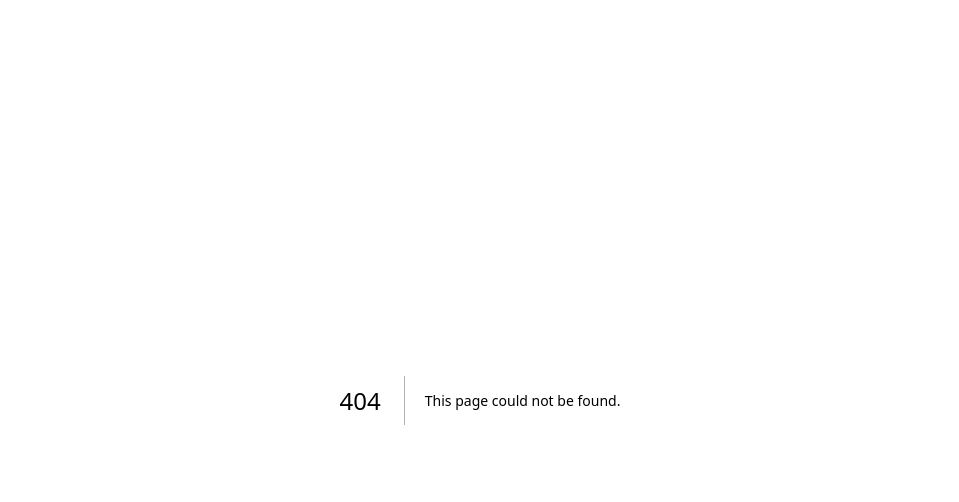
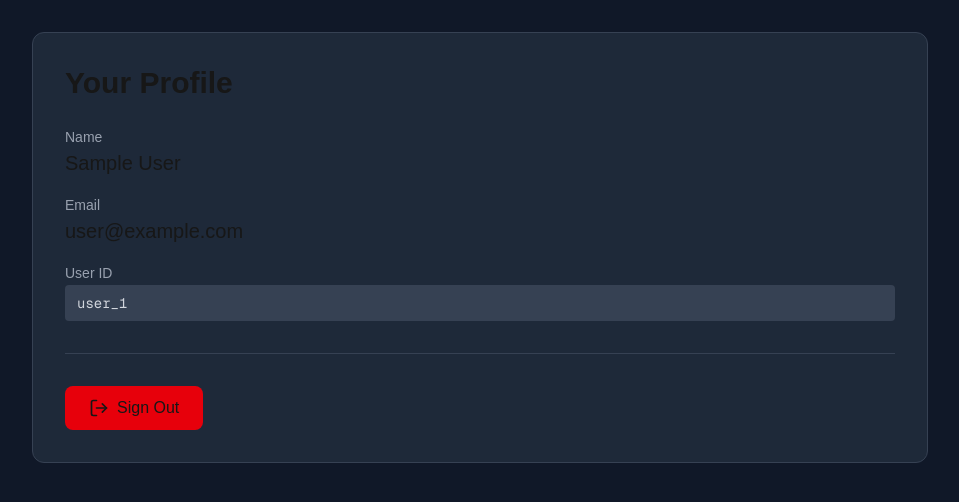
Before and after one commit to AurelGolemi/Auth-UI, a Next.js app: page /profile in a window 1280 px wide. Before the commit this address had no page. Shown: the top 502 px of the page, without its empty margins (160-1119 px from the left). Built offline with nearby package versions, Linux system fonts and the light colour scheme; no server answers; sample sign-in values are in the browser's storage.

Commit message:
We are close to making a production-ready Auth-UI

```diff
--- a/app/api/auth/[...nextAuth]/route.ts
+++ b/app/api/auth/[...nextAuth]/route.ts
@@ -1,5 +1,5 @@
-import NextAuth from 'next-auth';
-import { authOptions } from '@/app/lib/auth';
+import NextAuth from "next-auth";
+import { authOptions } from "@/app/lib/auth";
 
 const handler = NextAuth(authOptions);
 
--- /dev/null
+++ b/app/api/auth/test/route.ts
@@ -0,0 +1,5 @@
+import { NextResponse } from "next/server";
+
+export async function GET() {
+  return NextResponse.json({ message: "API working" });
+}
--- /dev/null
+++ b/app/components/auth/logout-button.tsx
@@ -0,0 +1,38 @@
+'use client';
+
+import { signOut } from 'next-auth/react';
+import { useRouter } from 'next/navigation';
+import { useState } from 'react';
+import { LogOut, Loader2 } from 'lucide-react';
+
+export function LogoutButton() {
+  const [isLoading, setIsLoading] = useState(false);
+  const router = useRouter();
+
+  const handleLogout = async () => {
+    setIsLoading(true);
+    await signOut({ redirect: false });
+    router.push('/login');
+    router.refresh();
+  };
+
+  return (
+    <button
+      onClick={handleLogout}
+      disabled={isLoading}
+      className="px-6 py-2.5 bg-red-600 hover:bg-red-700 active:bg-red-800 disabled:bg-red-800 disabled:cursor-not-allowed rounded-lg transition-all flex items-center gap-2 font-medium"
+    >
+      {isLoading ? (
+        <>
+          <Loader2 className="animate-spin" size={20} />
+          Signing out...
+        </>
+      ) : (
+        <>
+          <LogOut size={20} />
+          Sign Out
+        </>
+      )}
+    </button>
+  );
+}
--- a/app/components/auth/register-form.tsx
+++ b/app/components/auth/register-form.tsx
@@ -1,13 +1,14 @@
-'use client';
+"use client";
 
-import { useState } from 'react';
-import { useForm } from 'react-hook-form';
-import { zodResolver } from '@hookform/resolvers/zod';
-import { useRouter } from 'next/navigation';
-import { Mail, Lock, User, Loader2, CheckCircle2 } from 'lucide-react';
-import { FormField } from '@/app/components/ui/form-field';
-import { PasswordStrength } from '@/app/components/ui/password-strength';
-import { registerSchema, type RegisterInput } from '@/app/lib/validations/auth';
+import { useState } from "react";
+import { useForm } from "react-hook-form";
+import { zodResolver } from "@hookform/resolvers/zod";
+import { useRouter } from "next/navigation";
+import { signIn } from "next-auth/react";
+import { Mail, Lock, User, Loader2, CheckCircle2 } from "lucide-react";
+import { FormField } from "@/app/components/ui/form-field";
+import { PasswordStrength } from "@/app/components/ui/password-strength";
+import { registerSchema, type RegisterInput } from "@/app/lib/validations/auth";
 
 export function RegisterForm() {
   const router = useRouter();
@@ -23,20 +24,20 @@ export function RegisterForm() {
     formState: { errors },
   } = useForm<RegisterInput>({
     resolver: zodResolver(registerSchema),
-    mode: 'onTouched',
+    mode: "onTouched",
   });
 
-  const password = watch('password');
+  const password = watch("password");
 
   const onSubmit = async (data: RegisterInput) => {
     setIsLoading(true);
     setAuthError(null);
 
     try {
-      // Call your registration API
-      const response = await fetch('/api/auth/register', {
-        method: 'POST',
-        headers: { 'Content-Type': 'application/json' },
+      // Call registration API
+      const response = await fetch("/api/auth/register", {
+        method: "POST",
+        headers: { "Content-Type": "application/json" },
         body: JSON.stringify({
           name: data.name,
           email: data.email,
@@ -47,27 +48,31 @@ export function RegisterForm() {
       const result = await response.json();
 
       if (!response.ok) {
-        setAuthError(result.error || 'Registration failed');
+        setAuthError(result.error || "Registration failed");
         return;
       }
 
-      // Auto-login after successful registration
-      const signInResponse = await fetch('/api/auth/signIn', {
-        method: 'POST',
-        headers: { 'Content-Type': 'application/json' },
-        body: JSON.stringify({
-          email: data.email,
-          password: data.password,
-        }),
+      // Auto-login after successful registration using NextAuth
+      const signInResult = await signIn("credentials", {
+        email: data.email,
+        password: data.password,
+        redirect: false,
       });
 
-      if (signInResponse.ok) {
-        router.push('/profile');
+      if (signInResult?.error) {
+        setAuthError(
+          "Registration successful, but login failed. Please login manually."
+        );
+        return;
+      }
+
+      if (signInResult?.ok) {
+        router.push("/profile");
         router.refresh();
       }
     } catch (error) {
-      console.error('Registration error:', error);
-      setAuthError('An unexpected error occurred');
+      console.error("Registration error:", error);
+      setAuthError("An unexpected error occurred");
     } finally {
       setIsLoading(false);
     }
@@ -92,7 +97,7 @@ export function RegisterForm() {
         error={errors.name?.message}
         disabled={isLoading}
         autoComplete="name"
-        {...register('name')}
+        {...register("name")}
       />
 
       <FormField
@@ -103,13 +108,13 @@ export function RegisterForm() {
         error={errors.email?.message}
         disabled={isLoading}
         autoComplete="email"
-        {...register('email')}
+        {...register("email")}
       />
 
       <div>
         <FormField
           label="Password"
-          type={showPassword ? 'text' : 'password'}
+          type={showPassword ? "text" : "password"}
           icon={Lock}
           placeholder="Create a password"
           showPasswordToggle
@@ -117,14 +122,14 @@ export function RegisterForm() {
           error={errors.password?.message}
           disabled={isLoading}
           autoComplete="new-password"
-          {...register('password')}
+          {...register("password")}
         />
         <PasswordStrength password={password} />
       </div>
 
       <FormField
         label="Confirm Password"
-        type={showConfirmPassword ? 'text' : 'password'}
+        type={showConfirmPassword ? "text" : "password"}
         icon={Lock}
         placeholder="Confirm your password"
         showPasswordToggle
@@ -132,7 +137,7 @@ export function RegisterForm() {
         error={errors.confirmPassword?.message}
         disabled={isLoading}
         autoComplete="new-password"
-        {...register('confirmPassword')}
+        {...register("confirmPassword")}
       />
 
       <label className="flex items-start gap-2 text-sm text-gray-300 cursor-pointer select-none">
@@ -143,12 +148,20 @@ export function RegisterForm() {
           className="w-4 h-4 mt-0.5 rounded border-gray-600 bg-gray-700 text-blue-600 focus:ring-2 focus:ring-blue-500 cursor-pointer disabled:opacity-50"
         />
         <span>
-          I agree to the{' '}
-          <a href="/terms" className="text-blue-400 hover:text-blue-300 underline" target="_blank">
+          I agree to the{" "}
+          <a
+            href="/terms"
+            className="text-blue-400 hover:text-blue-300 underline"
+            target="_blank"
+          >
             Terms of Service
-          </a>{' '}
-          and{' '}
-          <a href="/privacy" className="text-blue-400 hover:text-blue-300 underline" target="_blank">
+          </a>{" "}
+          and{" "}
+          <a
+            href="/privacy"
+            className="text-blue-400 hover:text-blue-300 underline"
+            target="_blank"
+          >
             Privacy Policy
           </a>
         </span>
--- a/app/lib/auth.ts
+++ b/app/lib/auth.ts
@@ -1,19 +1,22 @@
-import { NextAuthOptions } from 'next-auth';
-import CredentialsProvider from 'next-auth/providers/credentials';
-import GoogleProvider from 'next-auth/providers/google';
-import GitHubProvider from 'next-auth/providers/github';
-import { compare, hash } from 'bcrypt';
-import { loginSchema } from './validations/auth';
+import { NextAuthOptions } from "next-auth";
+import CredentialsProvider from "next-auth/providers/credentials";
+import GoogleProvider from "next-auth/providers/google";
+import GitHubProvider from "next-auth/providers/github";
+import { compare, hash } from "bcrypt";
+import { loginSchema } from "./validations/auth";
 
 // TEMPORARY: In-memory user storage for demonstration
 // In production, replace this with actual database queries
-const users = new Map<string, {
-  id: string;
-  name: string;
-  email: string;
-  password: string;
-  createdAt: Date;
-}>();
+const users = new Map<
+  string,
+  {
+    id: string;
+    name: string;
+    email: string;
+    password: string;
+    createdAt: Date;
+  }
+>();
 
 // Helper function to get user by email
 export async function getUserByEmail(email: string) {
@@ -29,7 +32,7 @@ export async function createUser(data: {
   const email = data.email.toLowerCase();
 
   if (users.has(email)) {
-    throw new Error('User already exists');
+    throw new Error("User already exists");
   }
 
   const hashedPassword = await hash(data.password, 12);
@@ -62,34 +65,34 @@ export async function updateUserPassword(userId: string, newPassword: string) {
       return true;
     }
   }
-  throw new Error('User not found');
+  throw new Error("User not found");
 }
 
 // NextAuth configuration
 export const authOptions: NextAuthOptions = {
   // Session strategy
   session: {
-    strategy: 'jwt', // Use JWT for stateless auth
+    strategy: "jwt", // Use JWT for stateless auth
     maxAge: 30 * 24 * 60 * 60, // 30 days
   },
 
   // Custom pages
   pages: {
-    signIn: '/login',
-    error: '/login', // Redirect errors to login page
-    verifyRequest: '/verify-request',
-    newUser: '/profile', // Redirect new users after registration
+    signIn: "/login",
+    error: "/login", // Redirect errors to login page
+    verifyRequest: "/verify-request",
+    newUser: "/profile", // Redirect new users after registration
   },
 
   // Authentication providers
   providers: [
     // Email/Password authentication
     CredentialsProvider({
-      id: 'credentials',
-      name: 'Credentials',
+      id: "credentials",
+      name: "Credentials",
       credentials: {
-        email: { label: 'Email', type: 'email' },
-        password: { label: 'Password', type: 'password' },
+        email: { label: "Email", type: "email" },
+        password: { label: "Password", type: "password" },
       },
       async authorize(credentials) {
         try {
@@ -103,7 +106,7 @@ export const authOptions: NextAuthOptions = {
           const user = await getUserByEmail(validatedData.email);
 
           if (!user) {
-            throw new Error('Invalid credentials');
+            throw new Error("Invalid credentials");
           }
 
           // Verify password
@@ -113,7 +116,7 @@ export const authOptions: NextAuthOptions = {
           );
 
           if (!isPasswordValid) {
-            throw new Error('Invalid credentials');
+            throw new Error("Invalid credentials");
           }
 
           // Return user object (without password)
@@ -123,7 +126,7 @@ export const authOptions: NextAuthOptions = {
             name: user.name,
           };
         } catch (error) {
-          console.error('Auth error:', error);
+          console.error("Auth error:", error);
           return null;
         }
       },
@@ -131,35 +134,35 @@ export const authOptions: NextAuthOptions = {
 
     // Google OAuth
     GoogleProvider({
-      clientId: process.env.GOOGLE_CLIENT_ID || '',
-      clientSecret: process.env.GOOGLE_CLIENT_SECRET || '',
+      clientId: process.env.GOOGLE_CLIENT_ID || "",
+      clientSecret: process.env.GOOGLE_CLIENT_SECRET || "",
       authorization: {
         params: {
-          prompt: 'consent',
-          access_type: 'offline',
-          response_type: 'code',
+          prompt: "consent",
+          access_type: "offline",
+          response_type: "code",
         },
       },
     }),
 
     // GitHub OAuth
     GitHubProvider({
-      clientId: process.env.GITHUB_ID || '',
-      clientSecret: process.env.GITHUB_SECRET || '',
+      clientId: process.env.GITHUB_ID || "",
+      clientSecret: process.env.GITHUB_SECRET || "",
     }),
   ],
 
   // Callbacks for customizing behavior
   callbacks: {
     // JWT callback - runs when JWT is created or updated
-    async jwt({ token, user, account, profile }) {
+    async jwt({ token, user, account }) {
       // Initial sign in
       if (user) {
         token.id = user.id;
       }
 
       // OAuth sign in
-      if (account?.provider === 'google' || account?.provider === 'github') {
+      if (account?.provider === "google" || account?.provider === "github") {
         // Check if user exists, create if not
         const existingUser = await getUserByEmail(token.email!);
 
@@ -183,7 +186,7 @@ export const authOptions: NextAuthOptions = {
     async session({ session, token }) {
       if (session.user) {
         // Ensure token.id is a string, then assign to a narrowly-typed user object
-        if (typeof token.id === 'string') {
+        if (typeof token.id === "string") {
           (session.user as { id?: string }).id = token.id;
         }
       }
@@ -193,7 +196,7 @@ export const authOptions: NextAuthOptions = {
     // Redirect callback - controls where user goes after auth actions
     async redirect({ url, baseUrl }) {
       // Allows relative callback URLs
-      if (url.startsWith('/')) return `${baseUrl}${url}`;
+      if (url.startsWith("/")) return `${baseUrl}${url}`;
       // Allows callback URLs on the same origin
       else if (new URL(url).origin === baseUrl) return url;
       return baseUrl;
@@ -204,5 +207,5 @@ export const authOptions: NextAuthOptions = {
   secret: process.env.NEXTAUTH_SECRET,
 
   // Enable debug in development
-  debug: process.env.NODE_ENV === 'development',
+  debug: process.env.NODE_ENV === "development",
 };
--- a/app/page.tsx
+++ b/app/page.tsx
@@ -1,23 +1,39 @@
-import Image from "next/image";
+import Link from 'next/link';
+import { getServerSession } from 'next-auth';
+import { authOptions } from '@/app/lib/auth';
+import { redirect } from 'next/navigation';
 
-interface LoginForm {
-  name: string;
-  email: string;
-  password: number;
-  id: string;
-}
+export default async function HomePage() {
+  const session = await getServerSession(authOptions);
 
-function LoginForm() {
-  return;
-}
+  // If already logged in, redirect to profile
+  if (session) {
+    redirect('/profile');
+  }
 
-export default function Login() {
   return (
-    <div className="bg-gray-800 min-h-screen p-35">
-      <div className="border border-gray-100 p-4 gap-3">
-        <h1 className="text-xl sm:text-2xl lg:text-3xl text-center pb-4">Welcome To Our Platform</h1>
-        <p className="text-gray-300 text-center pb-4">Login Or Register Here</p>
-        <form className=""></form>
+    <div className="min-h-screen bg-linear-to-br from-gray-900 via-gray-800 to-gray-900 flex items-center justify-center p-4">
+      <div className="text-center space-y-8 max-w-2xl">
+        <h1 className="text-5xl font-bold bg-linear-to-r from-blue-400 to-purple-400 bg-clip-text text-transparent">
+          Welcome to Our Platform
+        </h1>
+        <p className="text-xl text-gray-300">
+          Experience secure, production-ready authentication
+        </p>
+        <div className="flex gap-4 justify-center">
+          <Link
+            href="/login"
+            className="px-8 py-3 bg-blue-600 hover:bg-blue-700 rounded-lg font-medium transition-colors cursor-pointer"
+          >
+            Get Started
+          </Link>
+          <Link
+            href="/about"
+            className="px-8 py-3 bg-gray-700 hover:bg-gray-600 rounded-lg font-medium transition-colors cursor-pointer"
+          >
+            Learn More
+          </Link>
+        </div>
       </div>
     </div>
   )
--- /dev/null
+++ b/app/profile/page.tsx
@@ -0,0 +1,45 @@
+import { getServerSession } from 'next-auth';
+import { authOptions } from '@/app/lib/auth';
+import { redirect } from 'next/navigation';
+import { LogoutButton } from '@/app/components/auth/logout-button';
+
+export default async function ProfilePage() {
+  const session = await getServerSession(authOptions);
+
+  if (!session) {
+    redirect('/login?callbackUrl=/profile');
+  }
+
+  return (
+    <div className="min-h-screen bg-gray-900 p-8">
+      <div className="max-w-4xl mx-auto">
+        <div className="bg-gray-800 rounded-xl p-8 border border-gray-700">
+          <h1 className="text-3xl font-bold mb-6">Your Profile</h1>
+
+          <div className="space-y-4">
+            <div>
+              <label className="text-sm text-gray-400">Name</label>
+              <p className="text-xl">{session.user?.name}</p>
+            </div>
+
+            <div>
+              <label className="text-sm text-gray-400">Email</label>
+              <p className="text-xl">{session.user?.email}</p>
+            </div>
+
+            <div>
+              <label className="text-sm text-gray-400">User ID</label>
+              <p className="text-sm font-mono text-gray-300 bg-gray-700 px-3 py-2 rounded">
+                {(session.user as { id?: string | null })?.id ?? '—'}
+              </p>
+            </div>
+          </div>
+
+          <div className="mt-8 pt-8 border-t border-gray-700 flex gap-4">
+            <LogoutButton />
+          </div>
+        </div>
+      </div>
+    </div>
+  );
+}
--- a/app/providers.tsx
+++ b/app/providers.tsx
@@ -1,12 +1,16 @@
-'use client';
+"use client";
 
-import { SessionProvider } from 'next-auth/react';
-import { ReactNode } from 'react';
+import { SessionProvider } from "next-auth/react";
+import { ReactNode } from "react";
 
 interface ProvidersProps {
   children: ReactNode;
 }
 
 export function Providers({ children }: ProvidersProps) {
-  return <SessionProvider>{children}</SessionProvider>
+  return (
+    <SessionProvider basePath="/api/auth" refetchInterval={0}>
+      {children}
+    </SessionProvider>
+  );
 }
```
